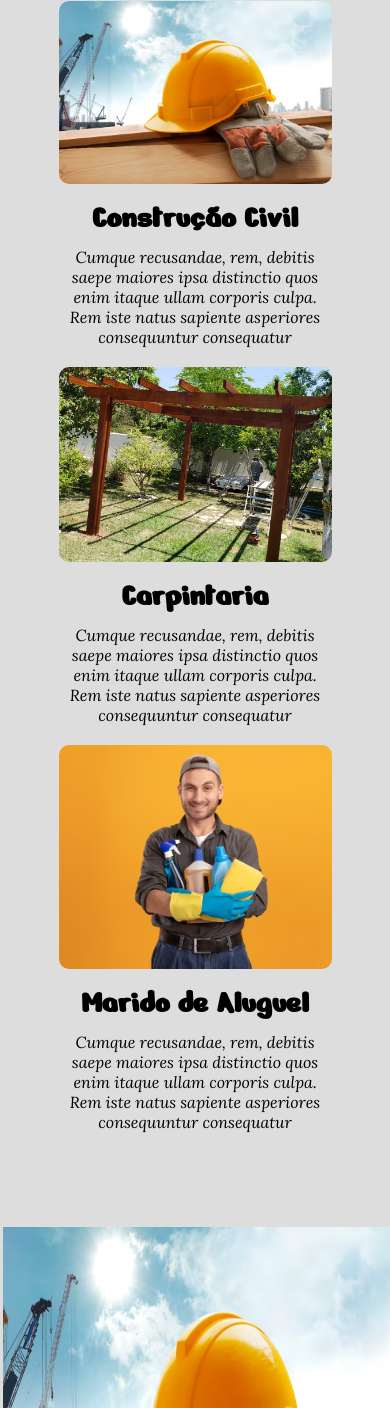
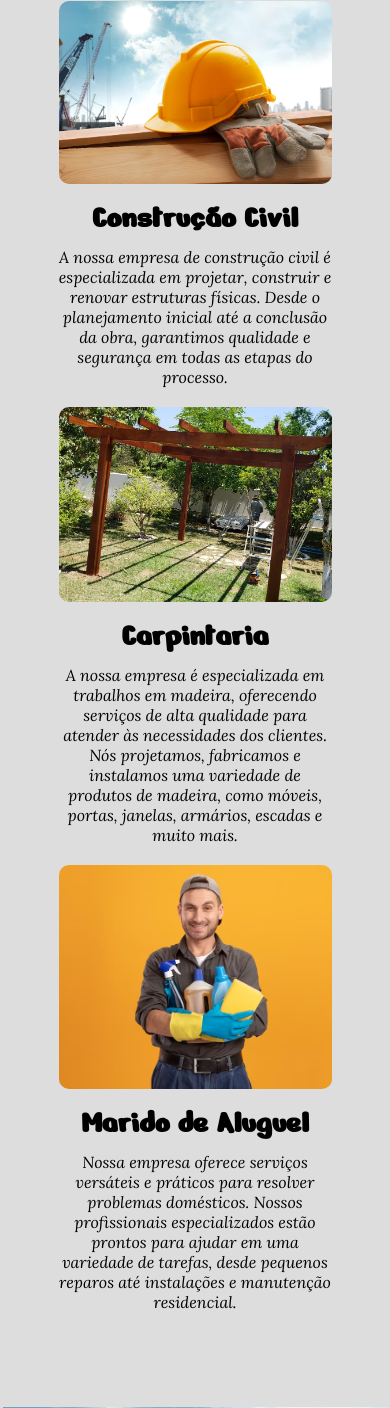
Before and after one commit to gabipereira0614/JR_codespace, a CodeIgniter 4 app: template app/Views/home.php in a window 390 px wide. Shown: the part 442-1850 px from the top of the page. Run offline with PHP 8.4 and a stand-in for CodeIgniter, Linux system fonts and the light colour scheme; the template is opened without the code that fills it, so the values that code supplies are empty; some libraries are stand-ins or nearby versions; some web fonts are replaced.

Commit message:
responsividade da pag home

```diff
--- a/app/Views/home.php
+++ b/app/Views/home.php
@@ -32,9 +32,8 @@
                 <div class="conteudo">
                     <h3><a href="./portifolio" class="link-h3">Construção Civil</a></h3>
                     <p class="texto-descricao">
-                        Cumque recusandae, rem, debitis saepe maiores ipsa distinctio quos enim
-                        itaque ullam corporis culpa. Rem iste natus sapiente asperiores consequuntur
-                        consequatur
+                        A nossa empresa de construção civil é especializada em projetar, construir e renovar estruturas físicas.
+                        Desde o planejamento inicial até a conclusão da obra, garantimos qualidade e segurança em todas as etapas do processo.
                     </p>
                 </div>
             </div>
@@ -43,9 +42,10 @@
                 <div class="conteudo">
                     <h3><a href="./produtos" class="link-h3">Carpintaria</a></h3>
                     <p class="texto-descricao">
-                        Cumque recusandae, rem, debitis saepe maiores ipsa distinctio quos enim
-                        itaque ullam corporis culpa. Rem iste natus sapiente asperiores consequuntur
-                        consequatur
+                        A nossa empresa é especializada em trabalhos em madeira,
+                        oferecendo serviços de alta qualidade para atender às necessidades dos clientes.
+                        Nós projetamos, fabricamos e instalamos uma variedade de produtos de madeira, como móveis, portas, janelas, armários, escadas
+                        e muito mais.
                     </p>
                 </div>
             </div>
@@ -54,9 +54,9 @@
                 <div class="conteudo">
                     <h3><a href="./contato" class="link-h3">Marido de Aluguel</a></h3>
                     <p class="texto-descricao">
-                        Cumque recusandae, rem, debitis saepe maiores ipsa distinctio quos enim
-                        itaque ullam corporis culpa. Rem iste natus sapiente asperiores consequuntur
-                        consequatur
+                        Nossa empresa oferece serviços versáteis e práticos para resolver problemas domésticos.
+                        Nossos profissionais especializados estão prontos para ajudar em uma variedade de tarefas,
+                        desde pequenos reparos até instalações e manutenção residencial.
                     </p>
                 </div>
             </div>
@@ -73,7 +73,7 @@
     <div class="conteudo-inferior">
         <h2 class="titulo-inferior">Novidades</h2>
         <div class="conteudo-novidades">
-        <img src="/uploads/novidades/<?= $novidade[0]["imagem"] ?>" class="imagem-novidade">
+            <img src="/uploads/novidades/<?= $novidade[0]["imagem"] ?>" class="imagem-novidade">
             <div class="container-texto-inferior">
                 <?= $novidade[0]["texto"]; ?>
             </div>
```
